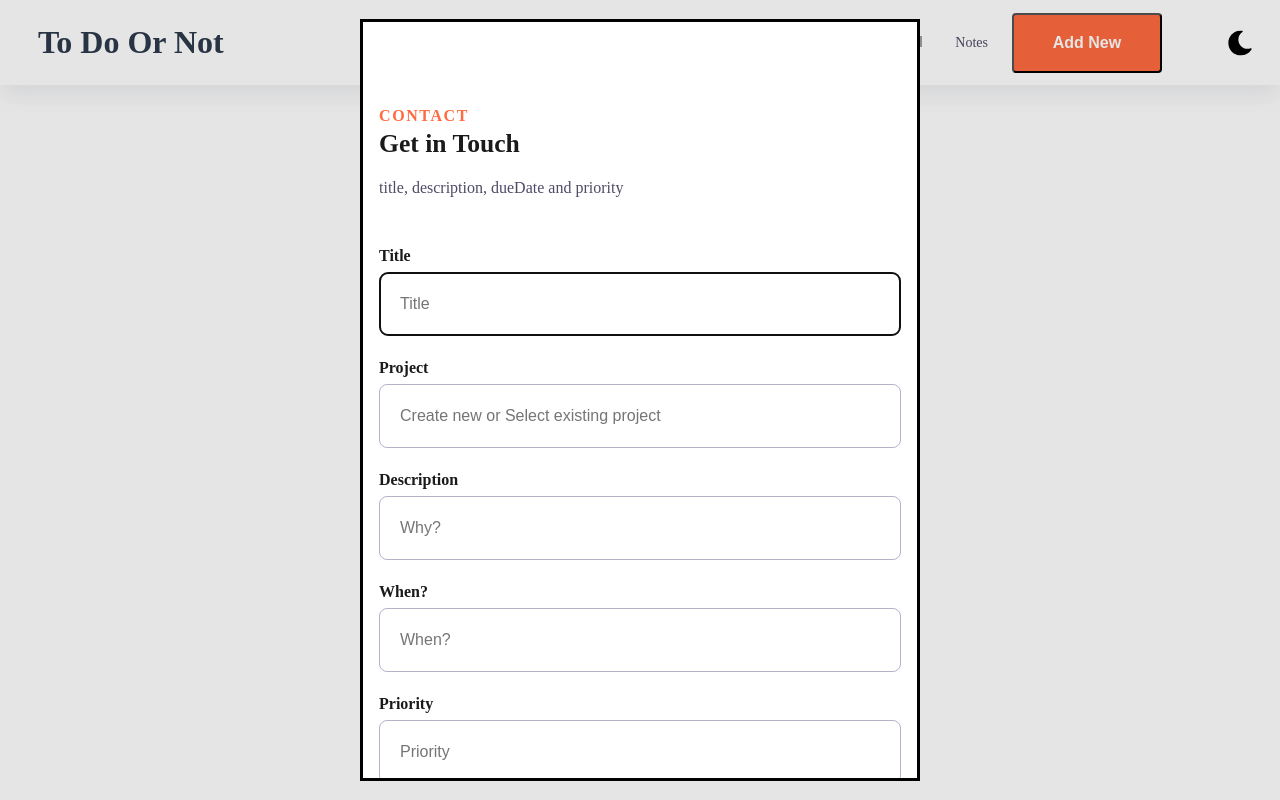
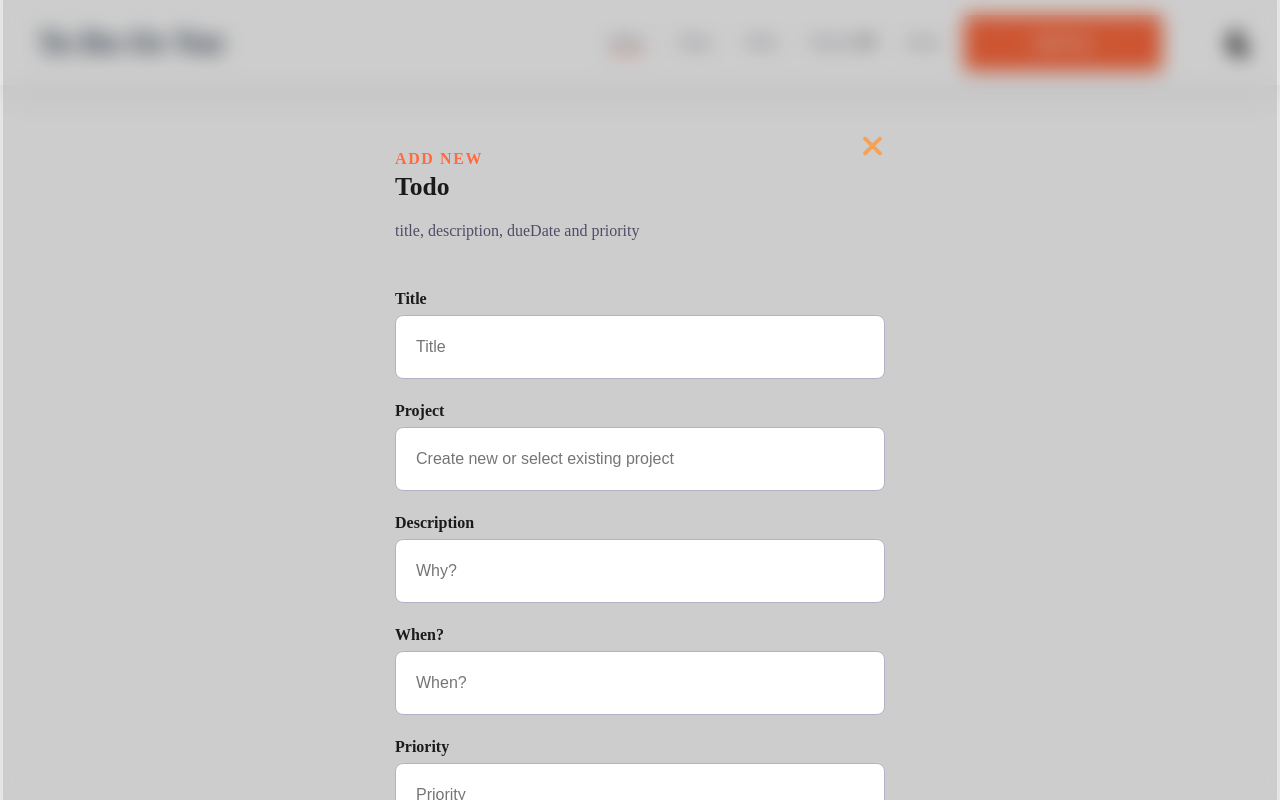
Before and after one commit to ExtF8/todoOrNot, a website built with webpack: page src/template.html in a window 1280 px wide. Both pictures are taken after a click on the button "Add New". Built offline with nearby package versions, Linux system fonts and the light colour scheme; grey boxes are pictures that could not be loaded.

Commit message:
Fixed layout bugs and added close button to dialog

```diff
--- a/src/styles/global.css
+++ b/src/styles/global.css
@@ -14,7 +14,7 @@
     --headerMobileFontSize: clamp(0.5rem, 3vw, 1rem);
     --bodyFontSize: 1rem;
     --sectionPadding: clamp(3.75rem, 7.82vw, 6.25rem) 1rem;
-    --dialogPadding: clamp(2.75rem, 6.82vw, 5.25rem) 1rem;
+    --dialogPadding: clamp(0.75rem, 1.82vw, 4.25rem) 1rem;
 }
 
 body {
@@ -23,10 +23,76 @@ body {
     height: auto;
     font-size: var(--bodyFontSize);
     color: var(--bodyTextColor);
-    background-color: #fff; /* Default background color */
+    background-color: #fff;
+    /* Default background color */
 }
 
+dialog {
+    border: none !important;
+    /* margin: 0; */
+    padding: var(--sectionPadding);
+    -webkit-backdrop-filter: blur(10px);
+    backdrop-filter: blur(10px);
+    background-color: rgba(0, 0, 0, 0.1);
+    width: 100%;
+    height: auto;
+    -webkit-transition: all .3s;
+    transition: all .3s;
+    box-sizing: content-box;
+}
 
+button {
+    all: unset;
+}
+
+#dialog-close-btn {
+    border: none;
+    align-self: flex-end;
+}
+
+.close-container {
+    display: flex;
+    justify-content: center;
+    align-items: center;
+    position: relative;
+    top: 10px;
+    width: 26px;
+    height: 26px;
+    z-index: 1;
+    cursor: pointer;
+}
+
+.close {
+    height: 4px;
+    width: 25px;
+    position: absolute;
+    background-color: #F4A259;
+    border-radius: 2px;
+}
+
+.leftright {
+    transform: rotate(45deg);
+    transition: all .3s ease-in;
+}
+
+.rightleft {
+    transform: rotate(-45deg);
+    transition: all .3s ease-in;
+}
+
+.close-container:hover .leftright {
+    transform: rotate(-45deg);
+    background-color: #F25C66;
+}
+
+.close-container:hover .rightleft {
+    transform: rotate(45deg);
+    background-color: #F25C66;
+}
+
+.close-container:hover label {
+    opacity: 1;
+}
 
 #content {
     position: relative;
@@ -49,7 +115,9 @@ footer {
 }
 
 /* Basic Typography */
-.cs-topper, .cs-title, .cs-text {
+.cs-topper,
+.cs-title,
+.cs-text {
     text-align: inherit;
 }
 
@@ -71,7 +139,8 @@ footer {
 }
 
 /* Navigation Links */
-#cs-navigation .page-title, #cs-navigation>.page-title:visited {
+#cs-navigation .page-title,
+#cs-navigation>.page-title:visited {
     text-decoration: none;
     color: var(--headerColorMedium);
 }
--- a/src/styles/main.css
+++ b/src/styles/main.css
@@ -534,8 +534,6 @@
 @media only screen and (min-width: 64rem) {
     #cs-navigation {
         width: 100%;
-        /* prevents padding and border from affecting height and width */
-        box-sizing: border-box;
         padding: 0 1rem;
         background-color: #fff;
         box-shadow: rgba(149, 157, 165, 0.2) 0px 8px 24px;
@@ -679,10 +677,6 @@
 
 /* Mobile - 360px */
 @media only screen and (min-width: 0rem) {
-    #todo-form-container {
-        padding: var(--dialogPadding);
-    }
-
     #todo-form-container .cs-container {
         width: 100%;
         /* changes to 1280px at desktop */
@@ -691,6 +685,8 @@
         display: flex;
         flex-direction: column;
         align-items: center;
+        padding: var(--dialogPadding);
+        border-radius: 0.3rem;
     }
 
     #todo-form-container .cs-content {
@@ -768,8 +764,6 @@
         padding-left: 1.25rem;
         border: 1px solid #b4b2c7;
         border-radius: 0.5rem;
-        /* prevents border & padding from affecting height */
-        box-sizing: border-box;
         transition: border 0.3s;
     }
 
@@ -793,14 +787,11 @@
         text-align: center;
         color: #fff;
         min-width: 9.375rem;
-        padding: 0 1.5rem;
         background-color: var(--primary);
         border-radius: 0.25rem;
         display: inline-block;
         position: relative;
         z-index: 1;
-        /* prevents padding from adding to the width */
-        box-sizing: border-box;
     }
 
     #todo-form-container .cs-button-solid:before {
@@ -887,6 +878,9 @@
 
 /* Small Desktop - 1024px */
 @media only screen and (min-width: 64rem) {
+
+
+
     #todo-form-container .cs-container {
         max-width: 32.625rem;
         /* 60px - 108px */
@@ -901,14 +895,14 @@
 
 /* Dark Mode */
 @media only screen and (min-width: 0rem) {
-    body.dark-mode #todo-form-container {
+    body.dark-mode #todo-form-container .cs-container {
         background-color: var(--accent);
-        width: 90vh;
+
     }
 
     body.dark-mode #todo-form-container .cs-text,
     body.dark-mode #todo-form-container .cs-title,
-    body.dark-mode #todo-form-container .cs-label{
+    body.dark-mode #todo-form-container .cs-label {
 
         color: var(--bodyTextColorWhite);
     }
--- a/src/template.html
+++ b/src/template.html
@@ -153,16 +153,22 @@
                     </button>
                 </div>
             </header>
-            <dialog id="todo-form-container">
+        </div>
+        <dialog id="dialog">
+            <section id="todo-form-container">
                 <div class="cs-container">
                     <div class="cs-content">
-                        <span class="cs-topper">Contact</span>
-                        <h2 class="cs-title">Get in Touch</h2>
+                        <button id="dialog-close-btn" class="close-container" onclick="performClose()">
+                            <div class="leftright close"></div>
+                            <div class="rightleft close"></div>
+                        </button>
+                        <span class="cs-topper">Add new</span>
+                        <h2 class="cs-title">Todo</h2>
                         <p class="cs-text">
                             title, description, dueDate and priority
                         </p>
                     </div>
-                    <form id="todo-form" name="New Todo" method="post">
+                    <form id="todo-form" name="New Todo" method="dialog">
                         <label class="cs-label">
                             Title
                             <input
@@ -181,7 +187,7 @@
                                 type="text"
                                 id="project"
                                 name="project"
-                                placeholder="Create new or Select existing project"
+                                placeholder="Create new or select existing project"
                             />
                         </label>
                         <label class="cs-label">
@@ -215,7 +221,7 @@
                                 placeholder="Priority"
                             />
                         </label>
-                        <label class="cs-label label-note">
+                        <!-- <label class="cs-label label-note">
                             Note
                             <textarea
                                 class="cs-input cs-textarea"
@@ -223,20 +229,23 @@
                                 id="note"
                                 placeholder="Write note..."
                             ></textarea>
-                        </label>
+                        </label> -->
                         <button class="cs-button-solid cs-submit" type="submit">
                             Add
                         </button>
                     </form>
                 </div>
-            </dialog>
-        </div>
+            </section>
+        </dialog>
         <script>
             const newTodoButton = document.getElementById('newTodoButton');
             const dialog = document.querySelector('dialog');
             newTodoButton.addEventListener('click', () => {
                 dialog.showModal();
             });
+            function performClose() {
+                dialog.close();
+            }
         </script>
     </body>
 </html>
```
Also changed, not shown: dist/index.html, dist/main.css.
